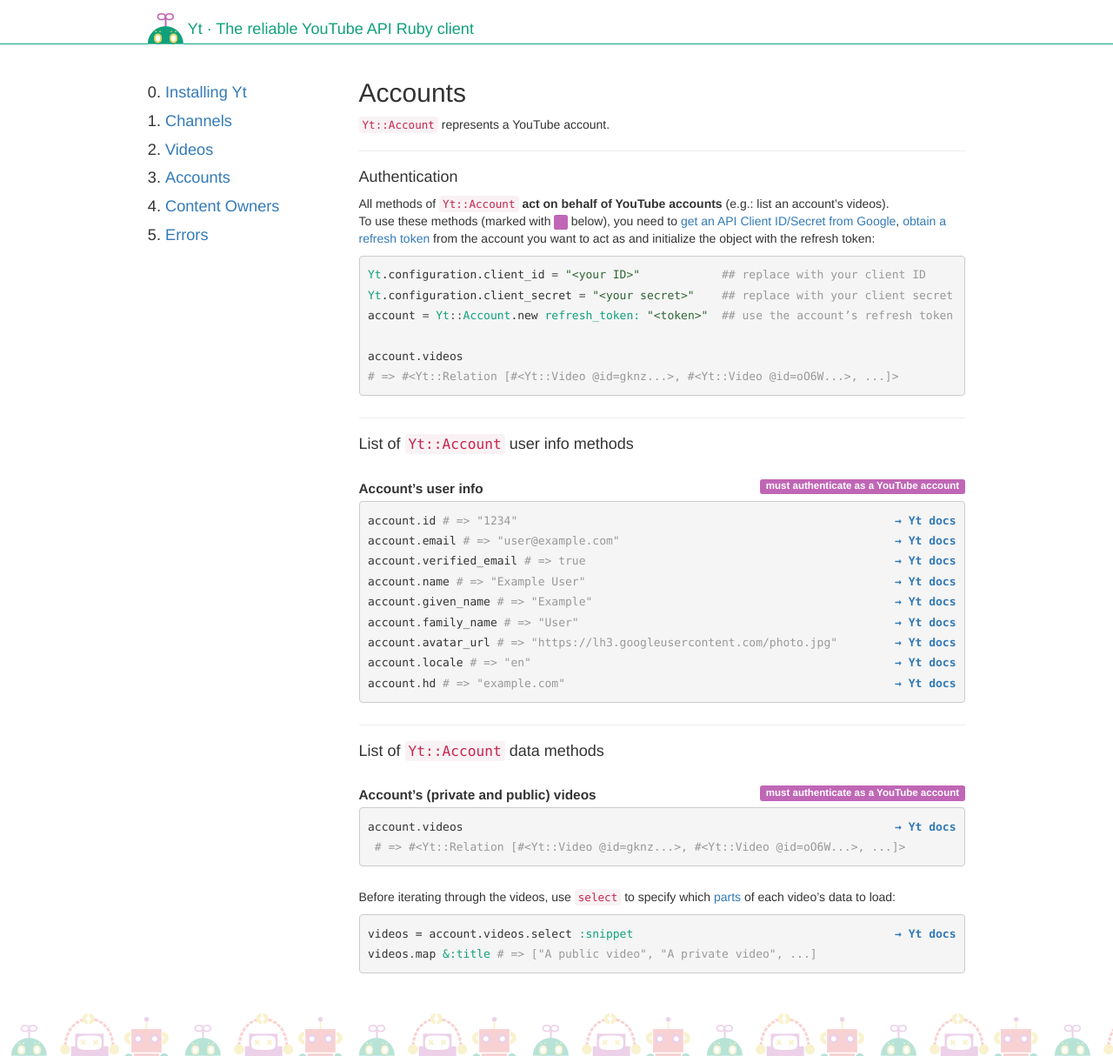
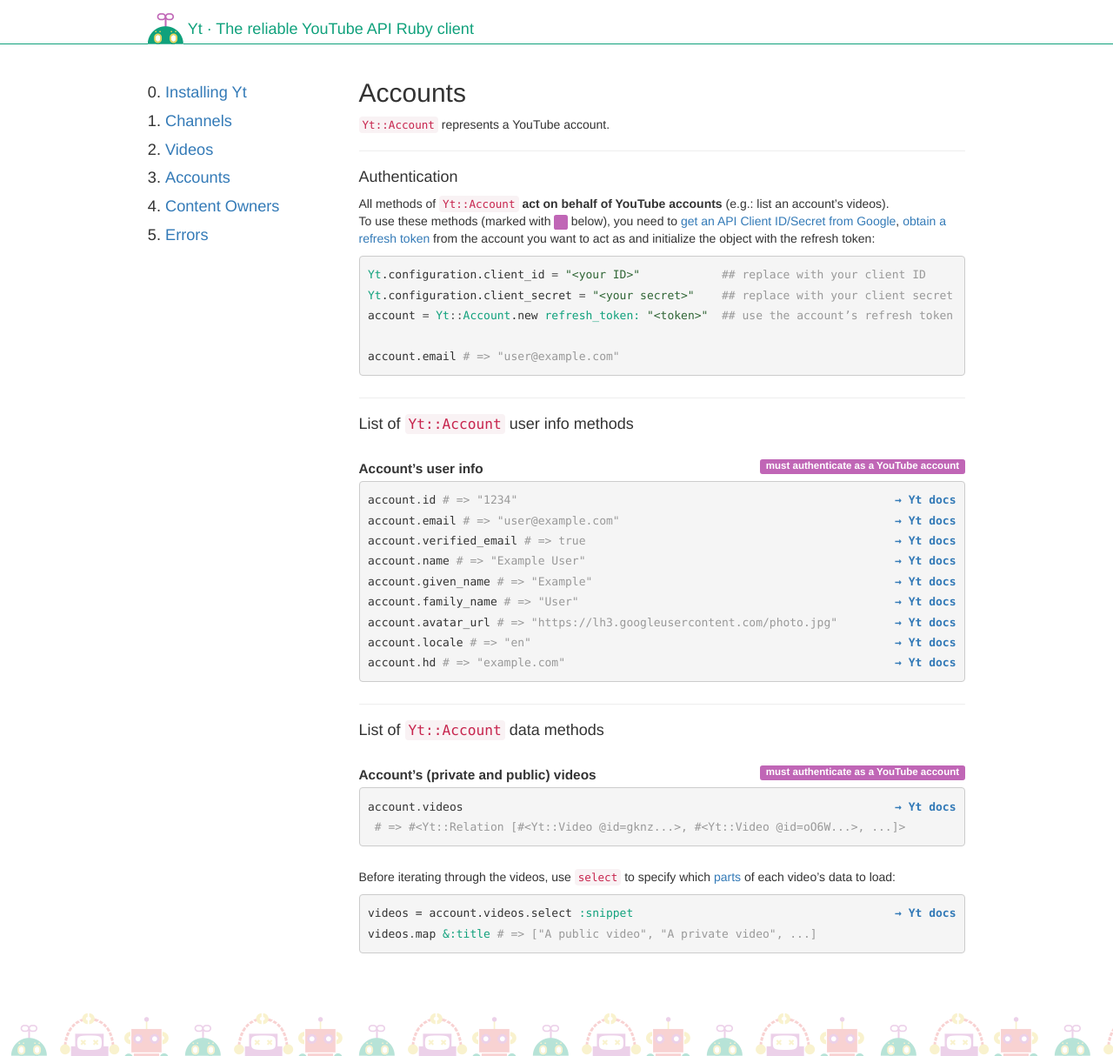
Before and after one commit to nullscreen/yt-core, a Jekyll site: the page built from docs/accounts.html, in a window 1280 px wide and 1214 px high. Shown: the whole window at 87% size. Built offline with Jekyll 4.4.1, drawn with Linux system fonts in a browser that asks for light colours; nearby versions of some CDN libraries; some web fonts are replaced.

Commit message:
Better example for account docs

```diff
--- a/docs/accounts.html
+++ b/docs/accounts.html
@@ -20,8 +20,7 @@
 Yt.configuration.client_secret = "<your secret>"    ## replace with your client secret
 account = Yt::Account.new refresh_token: "<token>"  ## use the account’s refresh token
 
-account.videos
-# => #<Yt::Relation [#<Yt::Video @id=gknz...>, #<Yt::Video @id=oO6W...>, ...]>
+account.email # => "user@example.com"
 {% endhighlight %}
 
 <hr />
```
